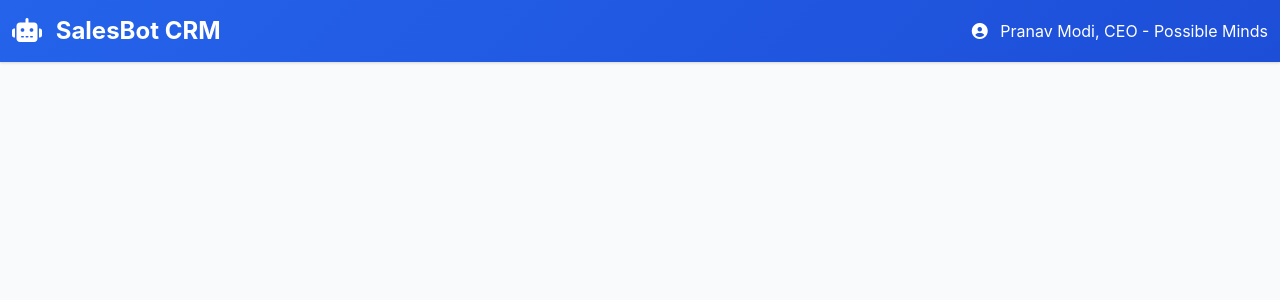
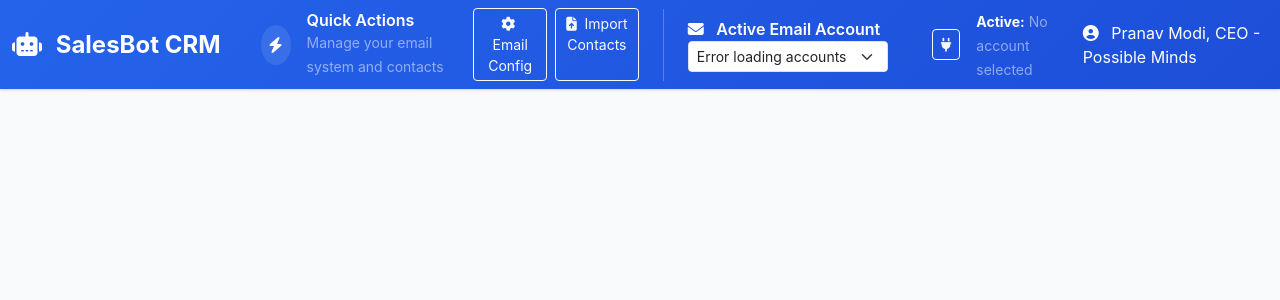
Before and after one commit to pranavmodi/salesbot, a Flask app: template app/templates/base.html in a window 1280 px wide. Shown: the top 300 px of the page. Run offline with Flask 3, Linux system fonts and the light colour scheme; the template is opened without the code that fills it, so the values that code supplies are empty; parts of the project's set-up code (start-up, migrations or seed data) failed here and were passed over.

Commit message:
Refactor header layout in base.html to include Quick Actions and Active Email Account sections, enhancing user accessibility. Remove deprecated Quick Actions section from dashboard.html.

```diff
--- a/app/templates/base.html
+++ b/app/templates/base.html
@@ -21,7 +21,48 @@
                 <i class="fas fa-robot me-2"></i>
                 SalesBot CRM
             </a>
-            <div class="navbar-nav ms-auto">
+
+            <!-- Quick Actions in Header -->
+            <div class="d-flex align-items-center me-auto ms-4">
+                <div class="d-flex align-items-center me-4">
+                    <div class="bg-primary bg-gradient p-2 rounded-circle me-3" style="background: rgba(255,255,255,0.1) !important;">
+                        <i class="fas fa-bolt text-white"></i>
+                    </div>
+                    <div>
+                        <h6 class="mb-0 fw-semibold text-white">Quick Actions</h6>
+                        <small class="text-white-50">Manage your email system and contacts</small>
+                    </div>
+                </div>
+                <div class="d-flex gap-2 me-4">
+                    <a href="/config" class="btn btn-outline-light btn-sm">
+                        <i class="fas fa-cog me-1"></i> Email Config
+                    </a>
+                    <a href="/import" class="btn btn-outline-light btn-sm">
+                        <i class="fas fa-file-upload me-1"></i> Import Contacts
+                    </a>
+                </div>
+
+                <!-- Active Email Account in Header -->
+                <div class="d-flex align-items-center border-start border-light border-opacity-25 ps-4">
+                    <div class="me-3">
+                        <i class="fas fa-envelope text-white me-2"></i>
+                        <label class="form-label mb-0 fw-semibold text-white me-2">Active Email Account</label>
+                        <select class="form-select form-select-sm d-inline-block" id="globalAccountSelector" style="width: auto; min-width: 200px;">
+                            <option value="">Loading accounts...</option>
+                        </select>
+                    </div>
+                    <button class="btn btn-outline-light btn-sm me-3" id="testGlobalAccount" title="Test Connection">
+                        <i class="fas fa-plug"></i>
+                    </button>
+                    <div class="text-white-50">
+                        <small>
+                            <strong class="text-white">Active:</strong> <span id="activeAccountInfo">Loading...</span>
+                        </small>
+                    </div>
+                </div>
+            </div>
+
+            <div class="navbar-nav">
                 <span class="navbar-text text-white">
                     <i class="fas fa-user-circle me-2"></i>
                     Pranav Modi, CEO - Possible Minds
```
Also changed, not shown: app/templates/dashboard.html (+0 -78 lines).
